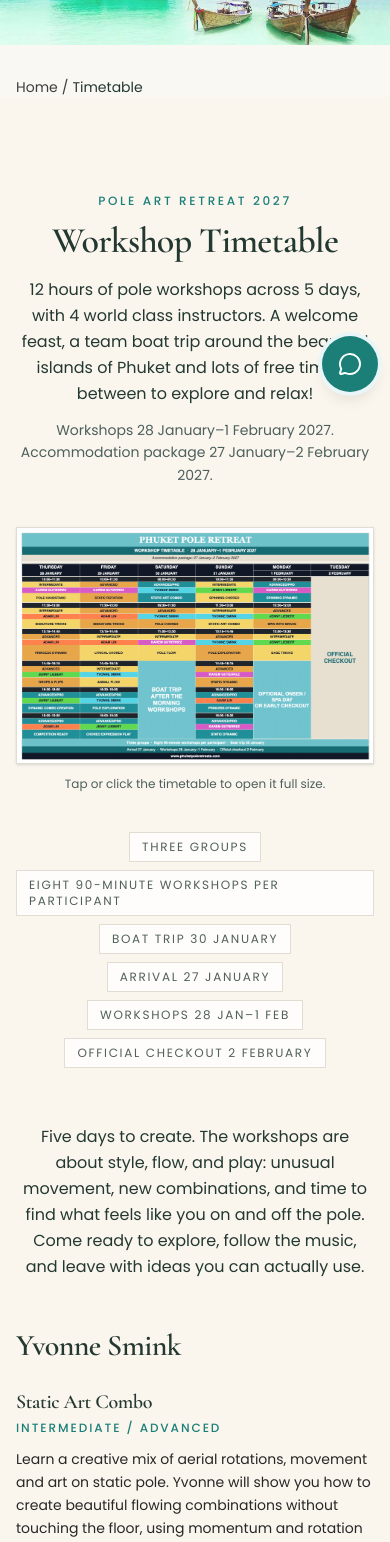
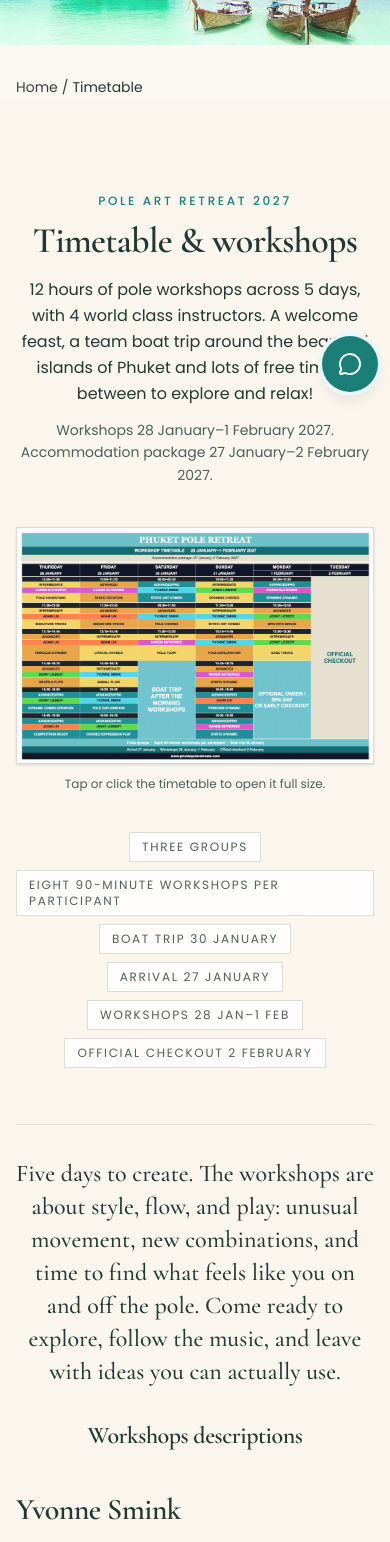
Before and after one commit to Swapeeai/phuketpoleretreats, a Next.js app: page /timetable in a window 390 px wide. Shown: the part 432-1974 px from the top of the page. Built offline with nearby package versions, Linux system fonts and the light colour scheme; no server answers.

Commit message:
Rename the timetable heading and style the workshop intro.

```diff
--- a/src/components/workshop-descriptions.tsx
+++ b/src/components/workshop-descriptions.tsx
@@ -1,13 +1,16 @@
 import Link from "next/link";
 import { WORKSHOP_INSTRUCTORS, WORKSHOP_INTRO } from "@/lib/workshop-descriptions";
 
+const introClassName =
+  "mx-auto max-w-3xl border-t border-border pt-8 text-center font-heading text-2xl leading-snug text-foreground sm:text-3xl";
+
 export function WorkshopIntroLead() {
   return (
-    <div className="mx-auto max-w-2xl text-center">
-      <p className="text-base leading-relaxed text-foreground">{WORKSHOP_INTRO}</p>
+    <div className="text-center">
+      <p className={introClassName}>{WORKSHOP_INTRO}</p>
       <Link
         href="/timetable#workshops"
-        className="mt-4 inline-block text-sm font-medium text-primary underline-offset-4 hover:underline"
+        className="mt-5 inline-block text-sm font-medium text-primary underline-offset-4 hover:underline"
       >
         See the workshop descriptions
       </Link>
@@ -18,8 +21,9 @@ export function WorkshopIntroLead() {
 export function WorkshopDescriptions() {
   return (
     <div id="workshops">
-      <p className="mx-auto max-w-2xl text-center text-base leading-relaxed text-foreground">{WORKSHOP_INTRO}</p>
-      <div className="mt-12 space-y-14">
+      <p className={introClassName}>{WORKSHOP_INTRO}</p>
+      <h2 className="mt-8 text-center text-2xl sm:text-3xl">Workshops descriptions</h2>
+      <div className="mt-10 space-y-14">
         {WORKSHOP_INSTRUCTORS.map((instructor) => (
           <section key={instructor.name}>
             <h2 className="text-3xl sm:text-4xl">{instructor.name}</h2>
--- a/src/lib/timetable.ts
+++ b/src/lib/timetable.ts
@@ -35,7 +35,7 @@ export type TimetableDay = {
 
 export const TIMETABLE_META = {
   eyebrow: "Pole Art Retreat 2027",
-  title: "Workshop Timetable",
+  title: "Timetable & workshops",
   workshopsLine: "Workshops 28 January–1 February 2027",
   accommodationLine: "Accommodation package 27 January–2 February 2027",
   facts: [
```
